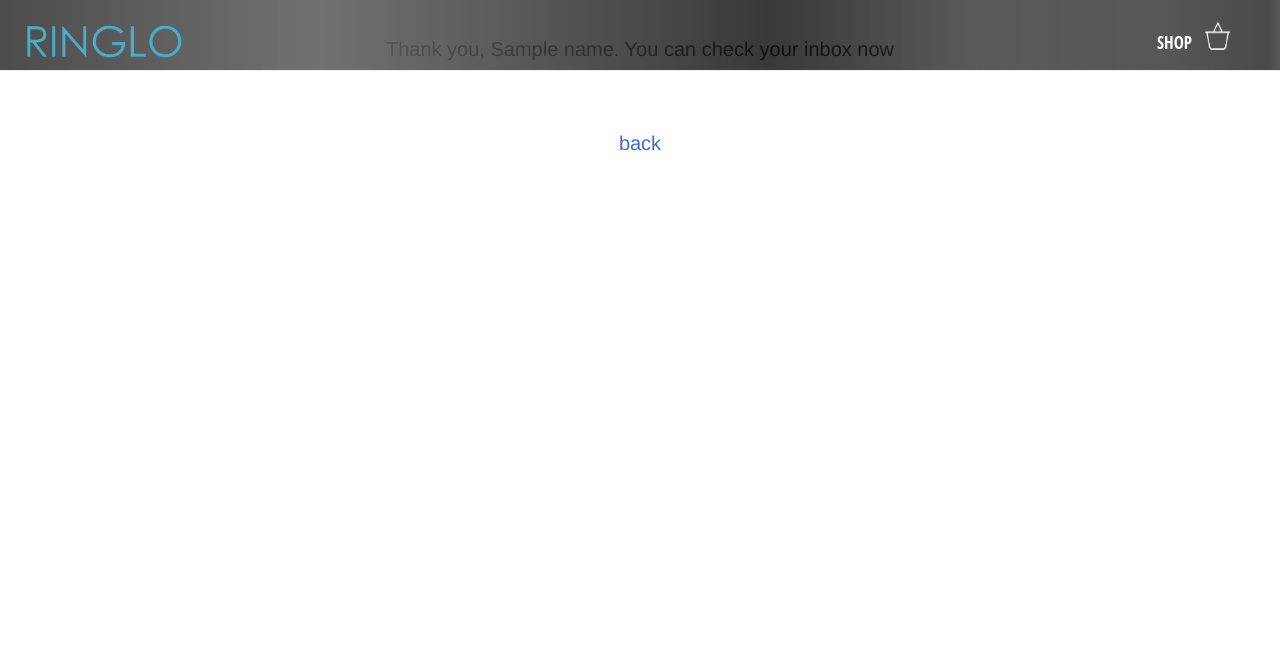
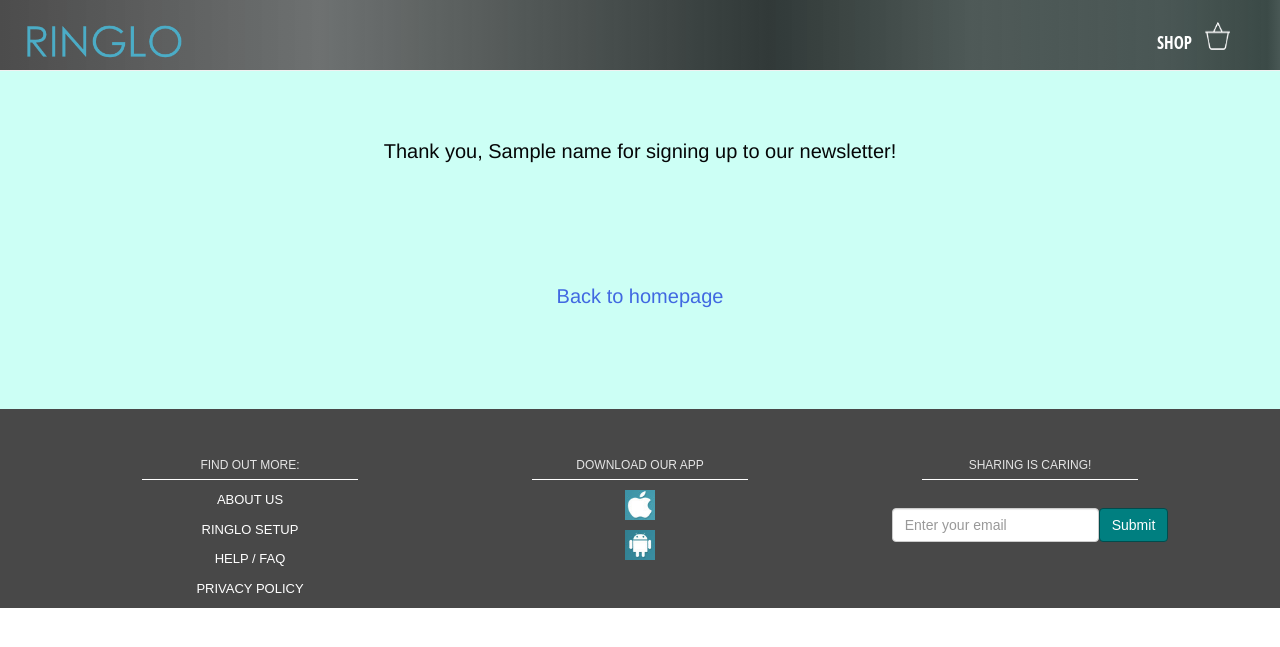
Before and after one commit to edytawrobel/Ringlo2, a Flask app: template templates/thankYou.html in a window 1280 px wide. Shown: the top 647 px of the page. Run offline with Flask 2, Linux system fonts and the light colour scheme; the template is opened without the code that fills it: most values are stand-ins (such as "Sample title", 1, 10 or a date in 2020); some libraries are stand-ins or nearby versions.

Commit message:
frontend for messagesent and thankYou completed

```diff
--- a/templates/thankYou.html
+++ b/templates/thankYou.html
@@ -5,22 +5,21 @@
     <meta http-equiv="X-UA-Compatible" content="IE=edge">
     <meta name="viewport" content="width=device-width, initial-scale=1.0, user-scalable=no">
     <title>Ringlo - wearable technology</title>
-
     <!-- Bootstrap -->
     <!-- <link href="templates/dist/css/bootstrap.css" rel="stylesheet"> -->
     <!-- <link href="templates/dist/css/bootstrap.min.css" rel="stylesheet"> -->
     <link rel="stylesheet" href="https://maxcdn.bootstrapcdn.com/bootstrap/3.3.6/css/bootstrap.min.css" integrity="sha384-1q8mTJOASx8j1Au+a5WDVnPi2lkFfwwEAa8hDDdjZlpLegxhjVME1fgjWPGmkzs7" crossorigin="anonymous">
     <!-- Main CSS file -->
     <link rel="stylesheet" type="text/css" href="../static/mainstylesheet.css"/>
+
+    <!-- added the messagesentchra.css doc here-->
+    <link rel="stylesheet" type="text/css" href="messagesentchra.css"/>
+
     <!-- jQuery (necessary for Bootstrap's JavaScript plugins) -->
    <script src="https://ajax.googleapis.com/ajax/libs/jquery/1.11.3/jquery.min.js"></script>
     <!-- <script src="dist/js/bootstrap.min.js"></script> -->
-
-
   </head>
-
   <body>
-
 <!-- HEADER -->
     <header id="header">
     <nav class="navbar st-navbar navbar-fixed-top">
@@ -30,7 +29,6 @@
       <img id="logo-image" src="../static/images/ringlo-logo.png" alt="ringlo-logo">
       </a>
       </div>
-
       <div class="collapse navbar-collapse" id="st-navbar-collapse">
       <ul class="nav navbar-nav navbar-right">
       <li><a href="#header">SHOP</a></li>
@@ -40,18 +38,65 @@
     </div><!-- /.container -->
     </nav>
     </header>
-        <!-- /HEADER -->
-
-<body>
-
+      <div class='set'>
       <br>
       <br>
- 			<p class="thanks">Thank you, {{name}}. You can check your inbox now </p>
       <br>
       <br>
-
-      <p class="back"><a href="/landingPage">back</a></p>
-
+      <br>
+      <br>
+      <br>
+      <br>
+      <p class="thanks">Thank you, {{name}} for signing up to our newsletter!</p>
+      <br>
+      <br>
+      <br>
+      <br>
+      <br>
+      <p class="back"><a href="/landingPage">Back to homepage</a></p>
+      <br>
+      <br>
+      <br>
+      <br>
+      </div>
+<!-- included footer here-->
+    <footer id="footer">
+      <div class="container">
+      <div class="row">
+  <!-- About us -->
+      <div class="col-sm-4 footer-column-1">
+      <span class="title-section">Find out more:</span>
+      <ul class="footer-items footer-items-1">
+      <li><a href="/setup">About Us</a></li>
+      <li><a href="/setup">Ringlo Setup</a></li>
+      <li><a href="/faq">Help / FAQ</a></li>
+      <li><a href="/privacy-policy">Privacy Policy</a></li>
+      </ul>
+      </div>
+  <!-- App download -->
+      <div class="col-sm-4 app-download">
+      <span class="title-section">Download Our App</span>
+      <ul class="footer-items footer-items-dls">
+      <li><a href="#"><img src="../static/images/social/apple.png"></a></li>
+      <li><a href="#"><img src="../static/images/social/android.png"></a></li>
+      </ul>
+      </div>
+  <!-- Subscription -->
+      <div class="col-sm-4 footer-items footer-column-contact footer-right">
+      <span class="title-section">Sharing is caring!</span>
+      <div class="newsletter-info">
+      <span class="newsletter-info-msg"></span>
+      </div>
+      <form class="newsletter-signup form-inline" action="/app/newsletter-signup" method="POST">
+      <input type="hidden" name="redir" value="/">
+      <div class="form-group newsletter-input">
+      <label for="id_email_signup" class="sr-only">enter your email</label>
+      <input type="text" class="form-control" id="id_email_signup" name="email" placeholder="Enter your email">
+      </div><button type="submit" class="btn btn-info">Submit</button>
+      </form>
+      </div>
+      </div> <!-- END row -->
+      </div> <!-- END container -->
+    </footer>
   </body>
-
 </html>
```
Also changed, not shown: templates/messagesent.html (+55 -14 lines). Lines whose indentation alone changed are shown as unchanged.
